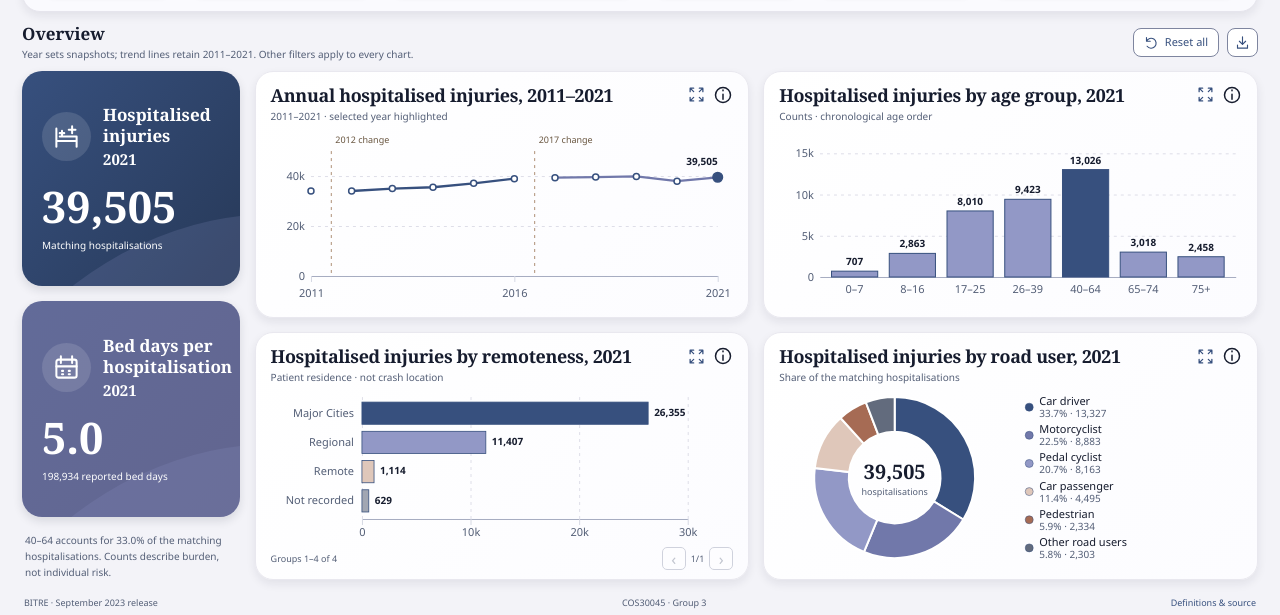
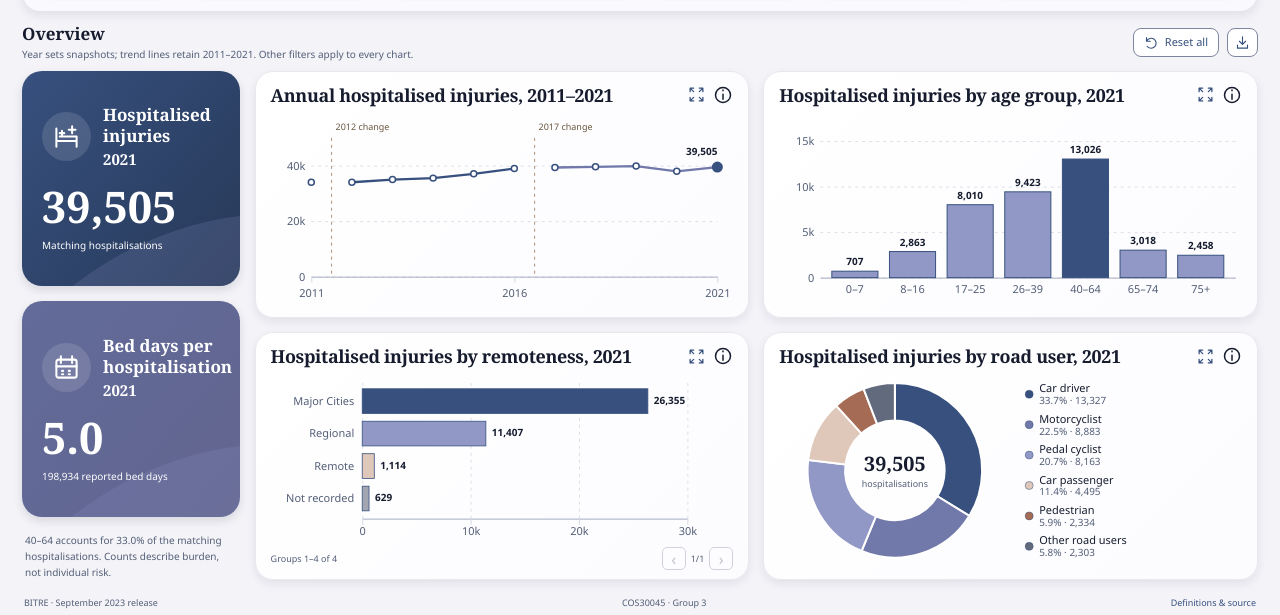
Before and after one commit to WEEKIAT1114/COS30045-Data-Visualisation-Project, a website with bundled scripts: page index.html in a window 1280 px wide. Shown: the part 185-800 px from the top of the page. Built offline with nearby package versions, Linux system fonts and the light colour scheme.

Commit message:
updated pages without subtitles

```diff
--- a/css/styles.css
+++ b/css/styles.css
@@ -437,11 +437,7 @@ main:focus {
 .info-button:hover {
   background: #e6e6f4;
 }
-.chart-subtitle {
-  font-size: 10px;
-  color: var(--muted);
-  line-height: 1.35;
-}
+
 .chart-host {
   min-height: 0;
   min-width: 0;
--- a/js/config.js
+++ b/js/config.js
@@ -95,7 +95,7 @@ export const DEFAULT_FILTERS = {
 export const CHARTS = {
   annual: {
     title: 'Annual hospitalised injuries',
-    subtitle: '2011–2021 · selected year highlighted',
+
     question: 'How has the recorded hospital burden changed?',
     info:
       'Counts use the selected remoteness, road user, sex, age and counterparty. ' +
@@ -105,7 +105,7 @@ export const CHARTS = {
   },
   age: {
     title: 'Hospitalised injuries by age group',
-    subtitle: 'Counts · chronological age order',
+
     question: 'Which age groups account for the most admissions?',
     info:
       'Bars start at zero and use chronological age order. The age bands have ' +
@@ -114,7 +114,7 @@ export const CHARTS = {
   },
   remoteness: {
     title: 'Hospitalised injuries by remoteness',
-    subtitle: 'Patient residence · not crash location',
+
     question: 'Where do the injured people usually live?',
     info:
       'Remoteness describes the patient’s usual residence. Regional combines ' +
@@ -124,7 +124,7 @@ export const CHARTS = {
   },
   distribution: {
     title: 'Hospitalised injuries by road user',
-    subtitle: 'Share of the matching hospitalisations',
+
     question: 'How is the burden distributed across road users?',
     info:
       'Five named road-user categories are shown separately. Other road ' +
@@ -134,7 +134,7 @@ export const CHARTS = {
   },
   trends: {
     title: 'Road-user trends',
-    subtitle: 'Three largest matching groups · 2011–2021',
+
     question: 'Do the leading road users follow the same pattern?',
     info:
       'The three largest road-user totals over the filtered full period are ' +
@@ -144,7 +144,7 @@ export const CHARTS = {
   },
   heatmap: {
     title: 'Age group and road user',
-    subtitle: 'Counts · page through every matching category',
+
     question: 'How do age and road user combine?',
     info:
       'Cell colour and labels show hospitalisation counts. The colour scale uses ' +
@@ -154,7 +154,7 @@ export const CHARTS = {
   },
   counterparty: {
     title: 'Hospitalisations by counterparty',
-    subtitle: 'Rectangle area represents the count',
+
     question: 'What vehicle or object was involved?',
     info:
       'A counterparty is the other vehicle, object or non-collision circumstance ' +
@@ -164,7 +164,7 @@ export const CHARTS = {
   },
   scatter: {
     title: 'Hospital burden by road user',
-    subtitle: 'Count vs bed days per hospitalisation',
+
     question: 'Which road users combine volume with bed-day burden?',
     info:
       'Each point is one road-user category. Horizontal position shows ' +
@@ -175,7 +175,7 @@ export const CHARTS = {
   },
   bedAge: {
     title: 'Bed-day burden by age group',
-    subtitle: 'Reported bed days ÷ hospitalisations',
+
     question: 'How does recorded bed-day burden vary by age?',
     info:
       'For each age group, divide total reported bed days by total ' +
--- a/js/ui.js
+++ b/js/ui.js
@@ -90,7 +90,7 @@ export function renderCards(ids, expanded = false) {
               </button>
             </div>
           </div>
-          <p class="chart-subtitle">${CHARTS[id].subtitle}</p>
+          <p></p>
           <div id="chart-${id}" class="chart-host"></div>
           <div id="controls-${id}" class="chart-controls"></div>
         </figure>
```
